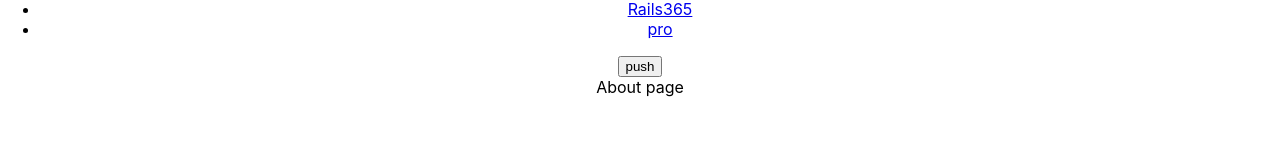
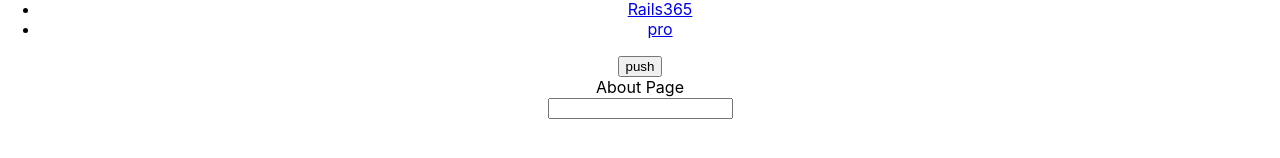
Before and after one commit to zhuofanw/react-router-4, a React (Create React App) app: page /about in a window 1280 px wide. Shown: the part 530-688 px from the top of the page. Built offline with nearby package versions, Linux system fonts and the light colour scheme.

Commit message:
Prompt Component test

```diff
--- a/src/components/About.js
+++ b/src/components/About.js
@@ -1,11 +1,29 @@
-import React, { PropTypes } from 'react';
+import React, {PropTypes} from 'react';
+import { Prompt } from 'react-router-dom';
+class About extends React.Component {
+    state = {
+        name: ""
+    }
 
-const About = (props) => {
-    return(
-        <div>
-            About page
-        </div>
-    )
+    render() {
+        return (
+            <div>
+                About Page
+                <Prompt
+                    when={ !!this.state.name }
+                    message = "Do you want to leave?"
+                />
+                <div>
+                    <input
+                        value = {this.state.name}
+                        type="text"
+                        onChange={ e => this.setState({name: e.target.value})}
+                    />
+                </div>
+            </div>
+        )
+    }
 }
 
+
 export default About;
```
